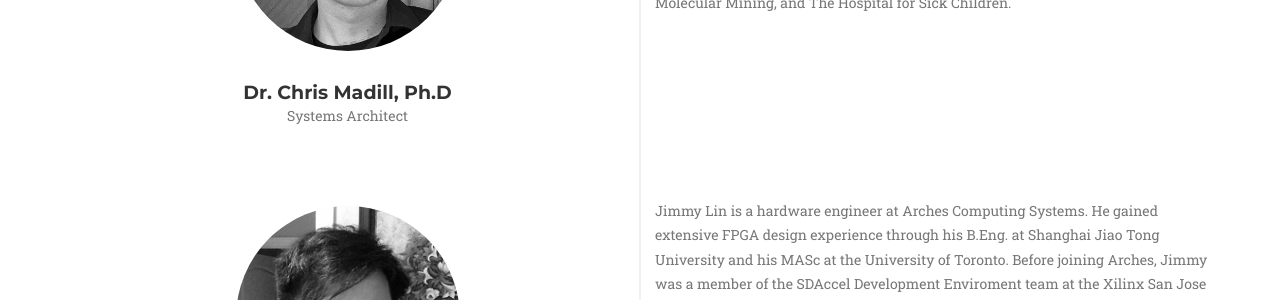
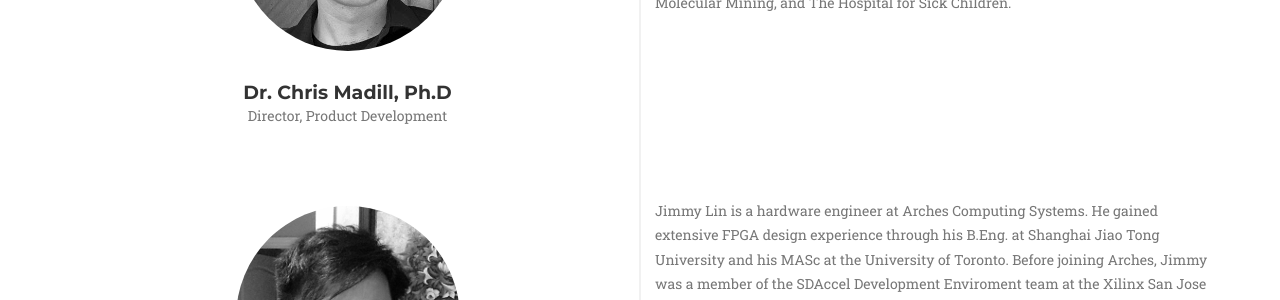
Before and after one commit to drcm/acsweb, a Jekyll site: the page built from index.html, in a window 1280 px wide and 900 px high, scrolled down 3425 px. Shown: the part 154-454 px from the top of the window. Built offline with Jekyll 4.4.1, drawn with Linux system fonts in a browser that asks for light colours; some web fonts are replaced.

Commit message:
Updated title.

```diff
--- a/_config.yml
+++ b/_config.yml
@@ -27,7 +27,7 @@ people:
 
 - name: Dr. Chris Madill, Ph.D
   pic: cm
-  position: Systems Architect
+  position: Director, Product Development
   bio: Dr. Madill is the lead architect at Arches Computing Systems. He has many years experience in the development of high-performance computing architectures, both in software and in hardware. His expertise ranges from ultra-low latency financial application to massively parallel simulation of biomolecular systems. Dr. Madill earned a B.Sc (Honours) in Computer Science and Biochemistry from Queen's University and a Ph.D in Biochemistry from the University of Toronto. Prior to completing his Ph.D, he gained extensive development experience at Cognos, Molecular Mining, and The Hospital for Sick Children.
 
 - name: Jimmy Lin, M.A.Sc
```
